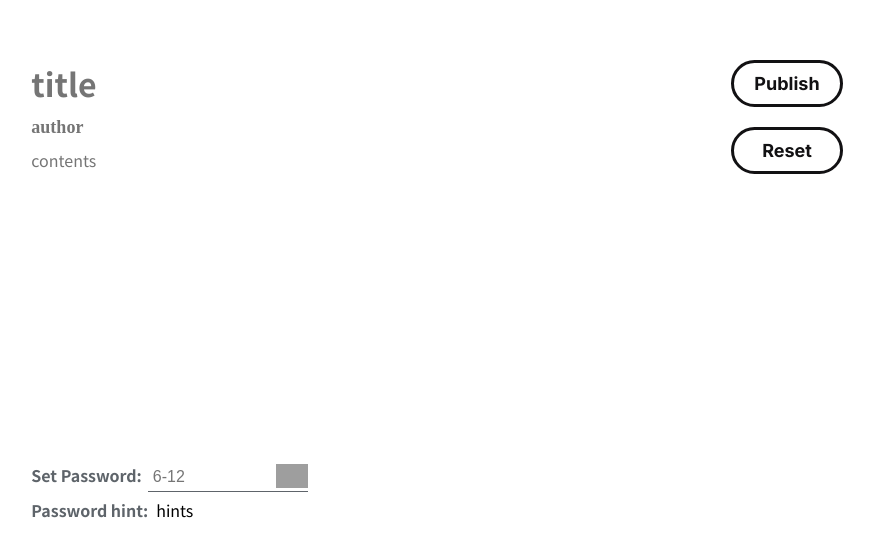
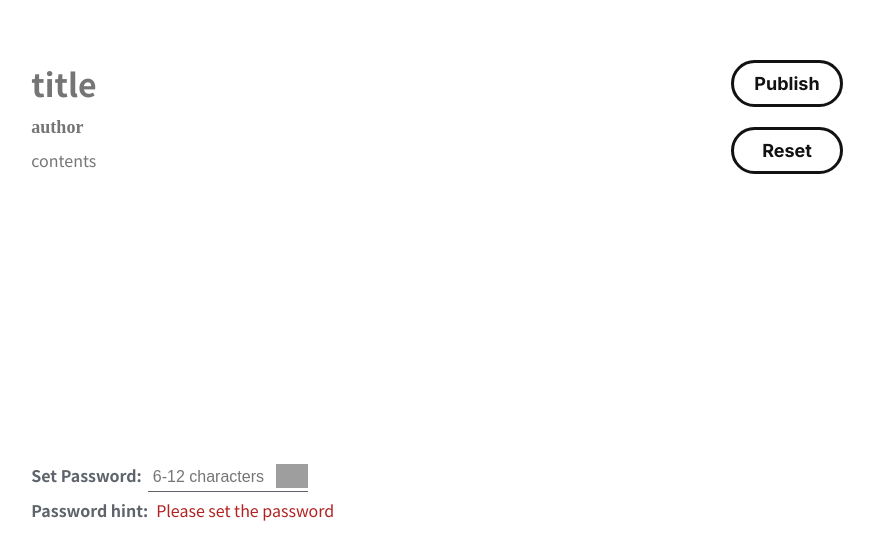
Before and after one commit to ginger-lemon/l-note, a React app: page / in a window 1280 px wide. Shown: the top 560 px of the page, without its empty margins (213-1087 px from the left). Built offline with nearby package versions, Linux system fonts and the light colour scheme; no server answers; grey boxes are pictures that could not be loaded.

Commit message:
加入密碼編輯提示、發表記事過程加入密碼驗證

```diff
--- a/src/pages/Edit/Edit.js
+++ b/src/pages/Edit/Edit.js
@@ -1,4 +1,4 @@
-import React, { useEffect, useState } from "react";
+import React, { useEffect, useRef, useState } from "react";
 import Styles from './Edit.module.css'
 
 import Button from "../../components/button/Button";
@@ -21,6 +21,7 @@ const Edit = () => {
     }
 
     const [showPassword, setShowPassword] = useState(false)
+    const [passwordHint, setPasswordHint] = useState('Please set the password')
     const [note, setNote] = useState(
         () => {
             const storageData = JSON.parse(localStorage.getItem("note"))
@@ -29,6 +30,8 @@ const Edit = () => {
     )
     const titleRef = useAutoResizeTextarea(note.title)
     const textsRef = useAutoResizeTextarea(note.texts)
+    const passwordRef = useRef()
+    const hintRef = useRef()
 
     const navigate = useNavigate()
 
@@ -83,11 +86,23 @@ const Edit = () => {
         return publishedTime
     }
 
+    // 送出記事
     const handlePublish = (e) => {
         e.preventDefault()
+        if (!note.password || note.password.length < 6 ) {
+            alert("Please set the password with 6-12 characters.")
+            passwordRef.current.focus()
+            setNote({ ...note, password: '', })
+
+            return
+        }
+
         const publishedTime = getPublishTime()
-        const noteId = note.title.replace(/\s/g, '-') + '-' + publishedTime
+        const noteId = note.title === ''
+            ? 'untitle' + '-' + publishedTime
+            : note.title.replace(/\s/g, '-') + '-' + publishedTime
         const encryptedPassword = SHA256(note.password).toString()
+        console.log(noteId)
 
         if (note.id === '') {
             postData(noteId, {
@@ -117,7 +132,7 @@ const Edit = () => {
     // 按鈕觸發事件處理器
     const handleDeleteNoteData = (e, title) => {
         e.preventDefault()
-        const needToDelete = window.confirm("Are you sure delete?")
+        const needToDelete = window.confirm("Are you sure to delete?")
         if (needToDelete) {
             alert(`"${title}" has been deleted!`)
             deleteData(note.id)
@@ -128,6 +143,7 @@ const Edit = () => {
         }
     }
 
+    // TODO: 刪除
     const handleResetNoteData = (e) => {
         e.preventDefault()
         localStorage.removeItem("note")
@@ -152,6 +168,20 @@ const Edit = () => {
     }
 
     const handleChangePassword = (e) => {
+        // ^字串開頭｜[]允許的字元集合規則｜+複數字元｜$字串結尾
+        if (!/^[a-zA-Z0-9]+$/.test(e.target.value)) {
+            hintRef.current.classList.remove(Styles.hintGreen)
+            setPasswordHint('Number and English only.')
+            hintRef.current.classList.add(Styles.hintRed)
+        } else if (e.target.value.length < 6) {
+            hintRef.current.classList.remove(Styles.hintGreen)
+            setPasswordHint('Password should be 6-12 characters')
+            hintRef.current.classList.add(Styles.hintRed)
+        } else {
+            hintRef.current.classList.remove(Styles.hintRed)
+            hintRef.current.classList.add(Styles.hintGreen)
+            setPasswordHint('Password done. Please remember the password.')
+        }
         setNote({ ...note, password: e.target.value })
     }
 
@@ -195,9 +225,10 @@ const Edit = () => {
                                 <input
                                     className={Styles.password}
                                     type={showPassword ? "text" : "password"}
-                                    placeholder="6-12"
+                                    placeholder="6-12 characters"
                                     mimLength={6}
                                     maxLength={12}
+                                    ref={passwordRef}
                                     value={note.password}
                                     onChange={handleChangePassword}
                                 >
@@ -213,7 +244,12 @@ const Edit = () => {
                                 <span className={Styles.label}>
                                     Password hint:
                                 </span>
-                                <span className={Styles.hint}>hints</span>
+                                <span
+                                    className={`${Styles.hint} ${Styles.hintRed}` }
+                                    ref={hintRef}
+                                >
+                                    {passwordHint}
+                                </span>
                             </div>
                         </div>
                     </div>
@@ -223,6 +259,7 @@ const Edit = () => {
                         buttonName="Publish"
                         handleClick={handlePublish}
                     />
+                    {/* TODO: 刪除 reset */}
                     <Button
                         buttonName="Reset"
                         handleClick={handleResetNoteData}
--- a/src/pages/Edit/Edit.module.css
+++ b/src/pages/Edit/Edit.module.css
@@ -100,7 +100,13 @@
     margin-left: 8px;
 }
 
+.hintRed {
+    color: firebrick;
+}
 
+.hintGreen {
+    color: olive;
+}
 
 /* 按鈕區域 */
 .buttonWrapper {
--- a/src/pages/Note/Note.js
+++ b/src/pages/Note/Note.js
@@ -38,8 +38,8 @@ const Note = () => {
     }
 
     useEffect(() => {
+        localStorage.removeItem("note")
         getData(id)
-        // localStorage.removeItem("note")
     }, [])
 
     const getPasswordData = async (id) => {
```
